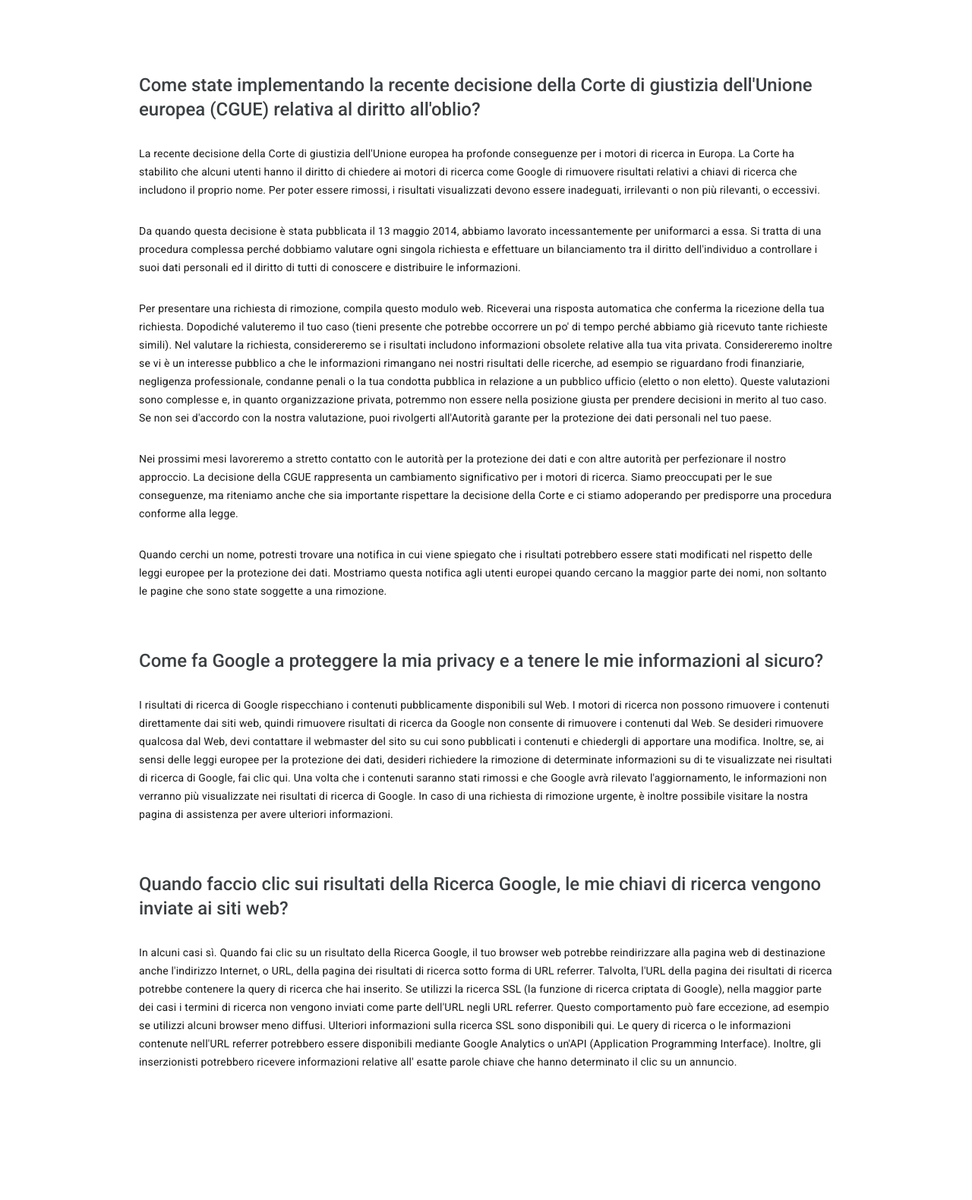
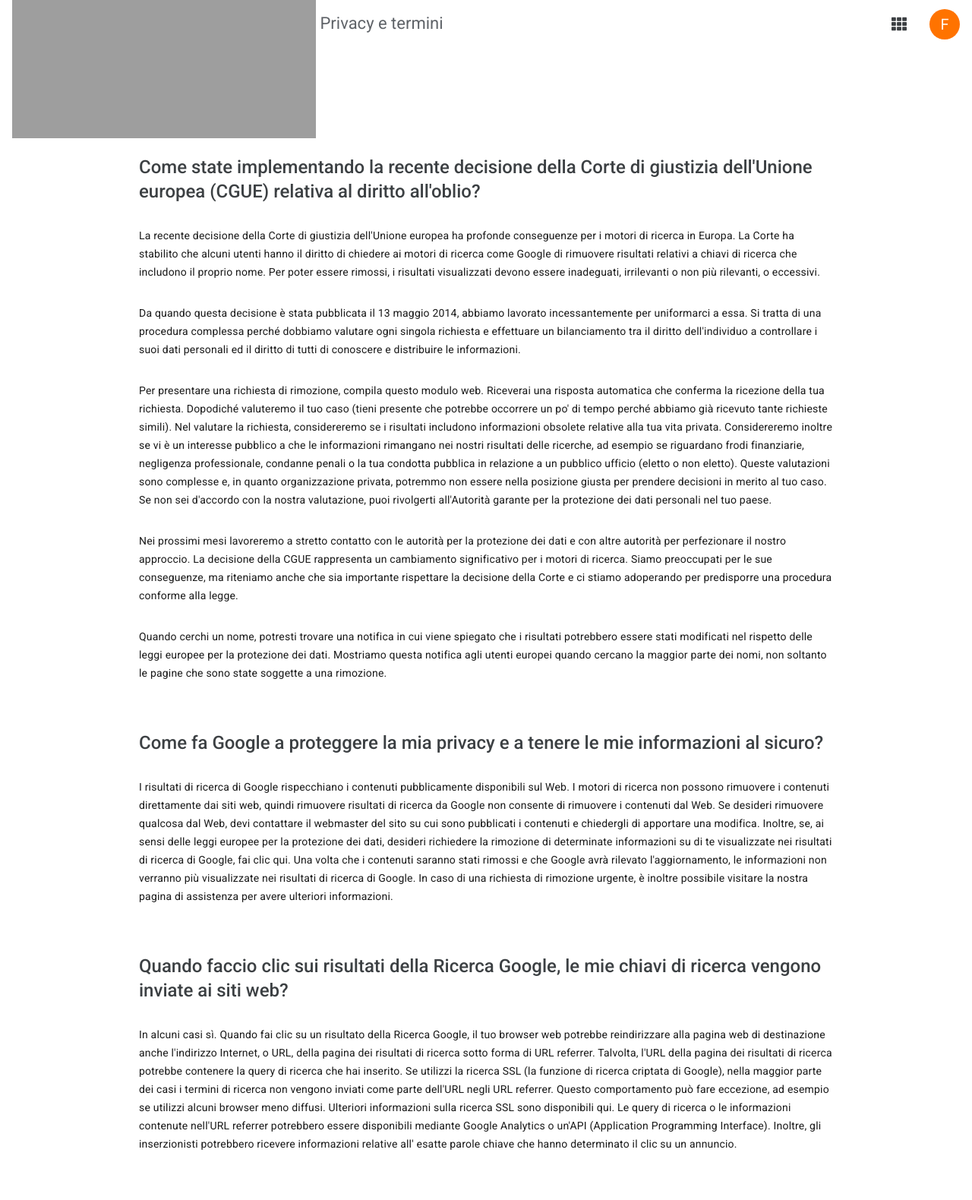
Before and after one commit to FabioMezzina/php-google-faq, a PHP site: page / in a window 1280 px wide. Shown: the whole page at 76% size. Before the commit the page ends 1406 px from the top, so only its background shows below. Run offline with PHP 8.4, Linux system fonts and the light colour scheme; grey boxes are pictures that could not be loaded.

Commit message:
add header top nav

```diff
--- a/dist/css/main.css
+++ b/dist/css/main.css
@@ -29,3 +29,65 @@ p {
   line-height: 24px;
   color: rgba(0, 0, 0, 0.9);
 }
+
+a {
+  text-decoration: none;
+}
+
+.site-header {
+  height: 100px;
+}
+
+.top-nav {
+  display: flex;
+  justify-content: space-between;
+  align-items: center;
+  margin: 8px 16px;
+  height: 48px;
+}
+
+.logo img {
+  vertical-align: middle;
+}
+.logo a {
+  color: #5f6368;
+  font-size: 22px;
+}
+
+.user-section {
+  display: flex;
+  align-items: center;
+  font-size: 20px;
+}
+
+.user-menu {
+  display: inline-flex;
+  justify-content: center;
+  align-items: center;
+  margin-right: 20px;
+  height: 40px;
+  width: 40px;
+  border-radius: 50%;
+  cursor: pointer;
+  transition: 0.2s;
+}
+.user-menu:hover {
+  background-color: rgba(0, 0, 0, 0.05);
+}
+
+.user-alias {
+  display: inline-flex;
+  justify-content: center;
+  align-items: center;
+  height: 40px;
+  width: 40px;
+  padding: 2px;
+  color: #fff;
+  background-color: #ff7300;
+  border-radius: 50%;
+  cursor: pointer;
+  transition: 0.2s;
+}
+.user-alias:hover {
+  color: #5f6368;
+}
--- a/index.php
+++ b/index.php
@@ -32,6 +32,8 @@ $faqs = [
   <meta charset="UTF-8">
   <meta name="viewport" content="width=device-width, initial-scale=1.0">
   <title>Google FAQ</title>
+  <!-- Fontawesome -->
+  <link rel='stylesheet' href='https://cdnjs.cloudflare.com/ajax/libs/font-awesome/5.15.1/css/all.min.css'/>
   <!-- Fonts -->
   <link rel="preconnect" href="https://fonts.gstatic.com">
   <link href="https://fonts.googleapis.com/css2?family=Roboto:wght@400;500;700&display=swap" rel="stylesheet">
@@ -41,7 +43,20 @@ $faqs = [
 <body>
 <!-- HEADER -->
   <header class="site-header">
-    <nav class="top-nav"></nav>
+    <nav class="top-nav">
+      <div class="logo">
+        <span>
+          <a href="#">
+            <img src="https://www.gstatic.com/images/branding/googlelogo/svg/googlelogo_clr_74x24px.svg" alt="Google">
+          </a>
+        </span>
+        <a href="#">Privacy e termini</a>
+      </div>
+      <div class="user-section">
+        <span class="user-menu"><i class="fas fa-th"></i></span>
+        <span class="user-alias">F</span>
+      </div>
+    </nav>
     <nav class="bottom-nav"></nav>
   </header>
 
--- a/src/scss/main.scss
+++ b/src/scss/main.scss
@@ -2,3 +2,5 @@
 @import "./partials/variables";
 // commons
 @import "./partials/commons";
+// header
+@import "./partials/header";
--- a/src/scss/partials/_commons.scss
+++ b/src/scss/partials/_commons.scss
@@ -31,3 +31,7 @@ p {
   line-height: 24px;
   color: $secondary-color;
 }
+
+a {
+  text-decoration: none;
+}
--- /dev/null
+++ b/src/scss/partials/_header.scss
@@ -0,0 +1,61 @@
+.site-header {
+  height: 100px;
+}
+// TOP NAVIGATION SECTION
+.top-nav {
+  display: flex;
+  justify-content: space-between;
+  align-items: center;
+  margin: 8px 16px;
+  height: 48px;
+}
+// Logo
+.logo {
+  img {
+    vertical-align: middle;
+  }
+  a {
+    color: $privacy-color;
+    font-size: 22px;
+  }
+}
+// User Section
+.user-section {
+  display: flex;
+  align-items: center;
+  font-size: 20px;
+}
+
+.user-menu {
+  display: inline-flex;
+  justify-content: center;
+  align-items: center;
+  margin-right: 20px;
+  height: 40px;
+  width: 40px;
+  border-radius: 50%;
+  cursor: pointer;
+  transition: .2s;
+  &:hover {
+    background-color: rgba(0,0,0, .05);
+  }
+}
+
+.user-alias {
+  display: inline-flex;
+  justify-content: center;
+  align-items: center;
+  height: 40px;
+  width: 40px;
+  padding: 2px;
+  color: #fff;
+  background-color: rgb(255, 115, 0);
+  border-radius: 50%;
+  cursor: pointer;
+  transition: .2s;
+  &:hover {
+    color: $privacy-color;
+  }
+}
+
+// BOTTOM NAV SECTION
--- a/src/scss/partials/_variables.scss
+++ b/src/scss/partials/_variables.scss
@@ -4,3 +4,4 @@ $questions-font-size: 24px;
 
 $main-color: #3c4043;
 $secondary-color: rgba(0, 0, 0, 0.9);
+$privacy-color: #5f6368;
```
